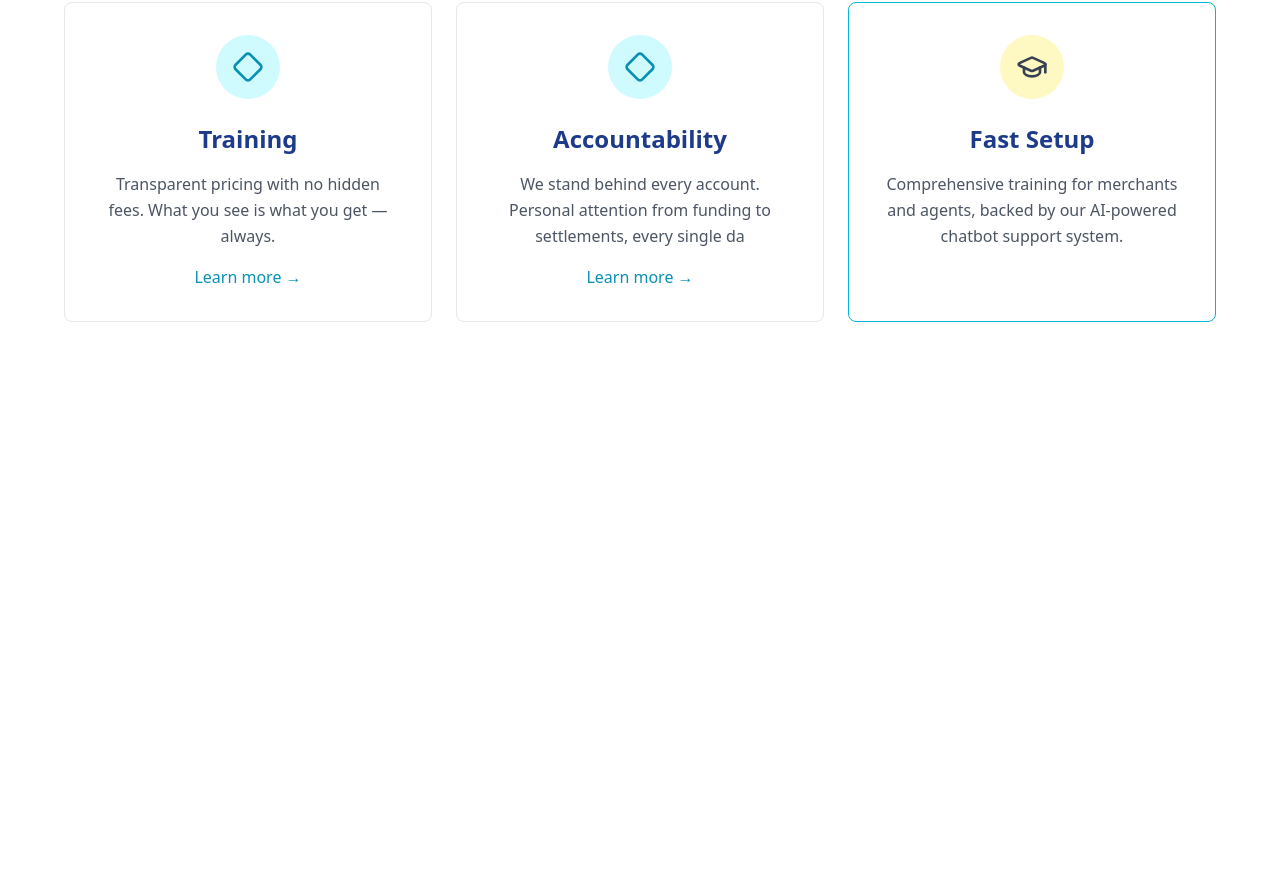
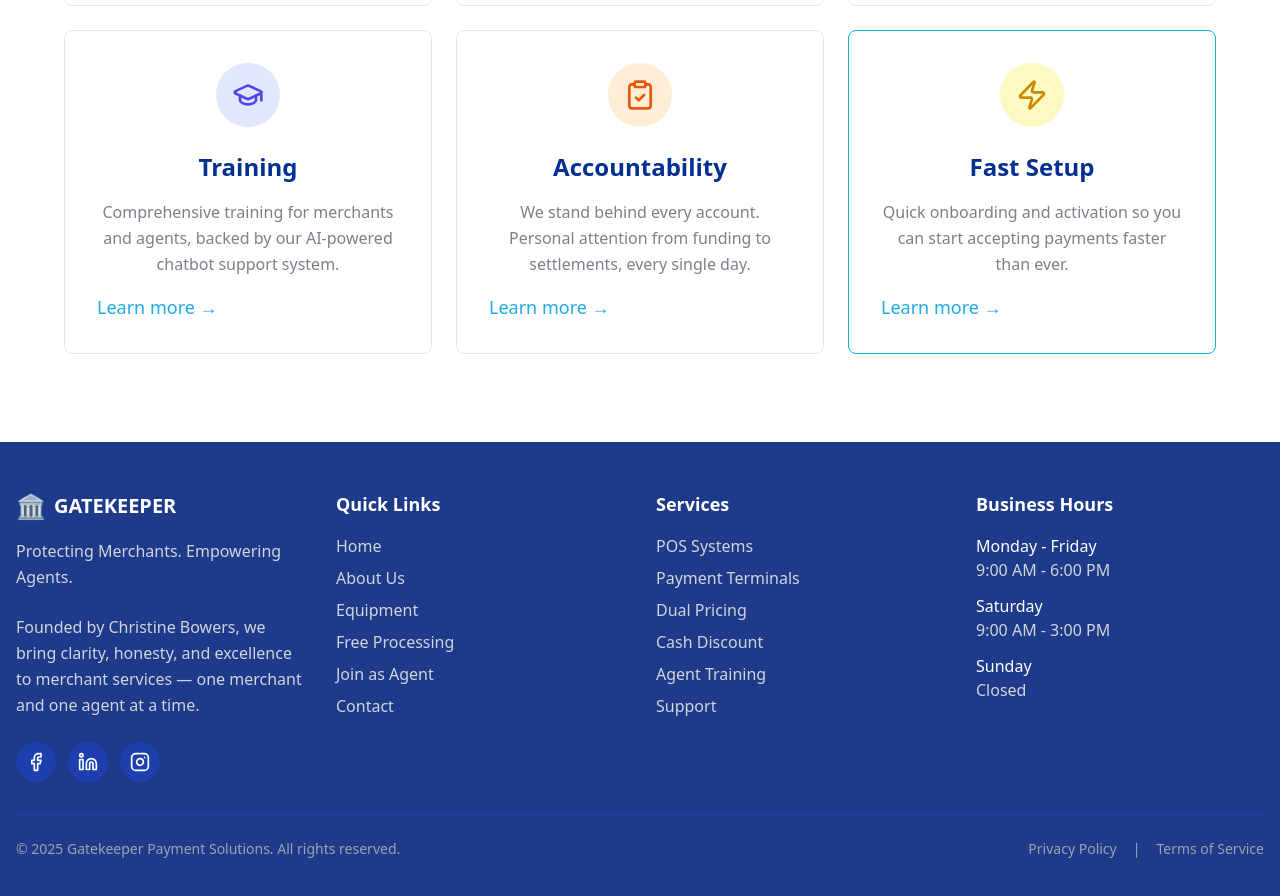
Before and after one commit to opar2043/Gatekeeper-client, a React (Vite) app: page / in a window 1280 px wide. Shown: the part 1400-2296 px from the top of the page. Before the commit the page ends 1810 px from the top, so only its background shows below. Built offline with nearby package versions, Linux system fonts and the light colour scheme.

Commit message:
my commit

```diff
--- a/src/Components/Choose/Choose.jsx
+++ b/src/Components/Choose/Choose.jsx
@@ -1,53 +1,63 @@
 import React from "react";
-import { Shield, Diamond, GraduationCap, MessageCircle } from "lucide-react";
+import {
+  ShieldCheck,
+  Users,
+  Handshake,
+  GraduationCap,
+  ClipboardCheck,
+  Zap,
+  MessageCircle,
+} from "lucide-react";
 
 const Choose = () => {
   const cards = [
     {
       title: "Accuracy",
-      icon: <Shield className="w-8 h-8 text-red-600" />,
+      icon: <ShieldCheck className="w-8 h-8 text-red-600" />,
       bg: "bg-red-100",
       border: "border-gray-200",
       text: "Every detail matters. From setup to settlements, we ensure precision in every transaction and account management.",
+      button: true,
     },
     {
       title: "Personal Support",
-      icon: <Diamond className="w-8 h-8 text-cyan-600" />,
+      icon: <Users className="w-8 h-8 text-cyan-600" />,
       bg: "bg-cyan-100",
       border: "border-gray-200",
-      text: "Direct access to our team. No call centers, no runaround — just real people who care",
+      text: "Direct access to our team. No call centers, no runaround — just real people who care.",
       button: true,
     },
     {
       title: "Honesty",
-      icon: <Diamond className="w-8 h-8 text-cyan-600" />,
-      bg: "bg-cyan-100",
+      icon: <Handshake className="w-8 h-8 text-green-600" />,
+      bg: "bg-green-100",
       border: "border-gray-200",
       text: "Transparent pricing with no hidden fees. What you see is what you get — always.",
       button: true,
     },
     {
       title: "Training",
-      icon: <Diamond className="w-8 h-8 text-cyan-600" />,
-      bg: "bg-cyan-100",
+      icon: <GraduationCap className="w-8 h-8 text-indigo-600" />,
+      bg: "bg-indigo-100",
       border: "border-gray-200",
-      text: "Transparent pricing with no hidden fees. What you see is what you get — always.",
+      text: "Comprehensive training for merchants and agents, backed by our AI-powered chatbot support system.",
       button: true,
     },
     {
       title: "Accountability",
-      icon: <Diamond className="w-8 h-8 text-cyan-600" />,
-      bg: "bg-cyan-100",
+      icon: <ClipboardCheck className="w-8 h-8 text-orange-600" />,
+      bg: "bg-orange-100",
       border: "border-gray-200",
-      text: "We stand behind every account. Personal attention from funding to settlements, every single da",
+      text: "We stand behind every account. Personal attention from funding to settlements, every single day.",
       button: true,
     },
     {
       title: "Fast Setup",
-      icon: <GraduationCap className="w-8 h-8 text-gray-700" />,
+      icon: <Zap className="w-8 h-8 text-yellow-600" />,
       bg: "bg-yellow-100",
+      button: true,
       border: "border-cyan-500",
-      text: "Comprehensive training for merchants and agents, backed by our AI-powered chatbot support system.",
+      text: "Quick onboarding and activation so you can start accepting payments faster than ever.",
     },
   ];
 
@@ -70,20 +80,20 @@ const Choose = () => {
           {cards.map((card, index) => (
             <div
               key={index}
-              className={`border ${card.border} rounded-lg p-8 hover:shadow-lg transition-shadow`}
+              className={`border ${card.border} hover:border-[#003092] duration-300 rounded-lg p-8 hover:shadow-lg transition-shadow`}
             >
               <div className="flex justify-center mb-6">
                 <div className={`w-16 h-16 ${card.bg} rounded-full flex items-center justify-center`}>
                   {card.icon}
                 </div>
               </div>
-              <h3 className="text-2xl font-bold text-blue-900 mb-4 text-center">
+              <h3 className="text-2xl font-bold text-[#003092] mb-4 text-center">
                 {card.title}
               </h3>
-              <p className="text-gray-600 text-center leading-relaxed mb-4">{card.text}</p>
+              <p className="text-gray-500/90 text-center leading-relaxed mb-4">{card.text}</p>
               {card.button && (
-                <div className="text-center">
-                  <button className="text-cyan-600 hover:text-cyan-700 font-medium inline-flex items-center">
+                <div className="text-left">
+                  <button className="text-[#20aaeb] text-lg hover:text-cyan-700 font-medium inline-flex items-center">
                     Learn more →
                   </button>
                 </div>
--- /dev/null
+++ b/src/Components/Root/Footer.jsx
@@ -0,0 +1,122 @@
+import React from 'react';
+import { Facebook, Linkedin, Instagram } from 'lucide-react';
+
+const Footer = () => {
+  return (
+    <footer className="w-full bg-blue-900 text-white py-12 px-4">
+      <div className="max-w-7xl mx-auto">
+        {/* Main Footer Content */}
+        <div className="grid grid-cols-1 md:grid-cols-4 gap-8 mb-8">
+          {/* Company Info */}
+          <div>
+            <div className="flex items-center gap-2 mb-4">
+              <div className="text-2xl">🏛️</div>
+              <h3 className="text-xl font-bold">GATEKEEPER</h3>
+            </div>
+            <p className="text-gray-300 mb-6 leading-relaxed">
+              Protecting Merchants. Empowering Agents.
+            </p>
+            <p className="text-gray-300 mb-6 leading-relaxed">
+              Founded by Christine Bowers, we bring clarity, honesty, and excellence to merchant services — one merchant and one agent at a time.
+            </p>
+            {/* Social Media Icons */}
+            <div className="flex gap-3">
+              <button className="w-10 h-10 bg-blue-800 hover:bg-blue-700 rounded-full flex items-center justify-center transition-colors">
+                <Facebook className="w-5 h-5" />
+              </button>
+              <button className="w-10 h-10 bg-blue-800 hover:bg-blue-700 rounded-full flex items-center justify-center transition-colors">
+                <Linkedin className="w-5 h-5" />
+              </button>
+              <button className="w-10 h-10 bg-blue-800 hover:bg-blue-700 rounded-full flex items-center justify-center transition-colors">
+                <Instagram className="w-5 h-5" />
+              </button>
+            </div>
+          </div>
+
+          {/* Quick Links */}
+          <div>
+            <h3 className="text-lg font-semibold mb-4">Quick Links</h3>
+            <ul className="space-y-2">
+              <li>
+                <button className="text-gray-300 hover:text-white transition-colors">Home</button>
+              </li>
+              <li>
+                <button className="text-gray-300 hover:text-white transition-colors">About Us</button>
+              </li>
+              <li>
+                <button className="text-gray-300 hover:text-white transition-colors">Equipment</button>
+              </li>
+              <li>
+                <button className="text-gray-300 hover:text-white transition-colors">Free Processing</button>
+              </li>
+              <li>
+                <button className="text-gray-300 hover:text-white transition-colors">Join as Agent</button>
+              </li>
+              <li>
+                <button className="text-gray-300 hover:text-white transition-colors">Contact</button>
+              </li>
+            </ul>
+          </div>
+
+          {/* Services */}
+          <div>
+            <h3 className="text-lg font-semibold mb-4">Services</h3>
+            <ul className="space-y-2">
+              <li>
+                <button className="text-gray-300 hover:text-white transition-colors">POS Systems</button>
+              </li>
+              <li>
+                <button className="text-gray-300 hover:text-white transition-colors">Payment Terminals</button>
+              </li>
+              <li>
+                <button className="text-gray-300 hover:text-white transition-colors">Dual Pricing</button>
+              </li>
+              <li>
+                <button className="text-gray-300 hover:text-white transition-colors">Cash Discount</button>
+              </li>
+              <li>
+                <button className="text-gray-300 hover:text-white transition-colors">Agent Training</button>
+              </li>
+              <li>
+                <button className="text-gray-300 hover:text-white transition-colors">Support</button>
+              </li>
+            </ul>
+          </div>
+
+          {/* Business Hours */}
+          <div>
+            <h3 className="text-lg font-semibold mb-4">Business Hours</h3>
+            <div className="space-y-3 text-gray-300">
+              <div>
+                <p className="font-medium text-white">Monday - Friday</p>
+                <p>9:00 AM - 6:00 PM</p>
+              </div>
+              <div>
+                <p className="font-medium text-white">Saturday</p>
+                <p>9:00 AM - 3:00 PM</p>
+              </div>
+              <div>
+                <p className="font-medium text-white">Sunday</p>
+                <p>Closed</p>
+              </div>
+            </div>
+          </div>
+        </div>
+
+        {/* Bottom Footer */}
+        <div className="border-t border-blue-800 pt-6 mt-6">
+          <div className="flex flex-col md:flex-row justify-between items-center gap-4 text-sm text-gray-400">
+            <p>© 2025 Gatekeeper Payment Solutions. All rights reserved.</p>
+            <div className="flex gap-4">
+              <button className="hover:text-white transition-colors">Privacy Policy</button>
+              <span>|</span>
+              <button className="hover:text-white transition-colors">Terms of Service</button>
+            </div>
+          </div>
+        </div>
+      </div>
+    </footer>
+  );
+};
+
+export default Footer;
--- a/src/Components/Root/Navbar.jsx
+++ b/src/Components/Root/Navbar.jsx
@@ -77,7 +77,7 @@ const Navbar = () => {
 
           {/* CTA Button - Desktop */}
           <button className="hidden lg:flex items-center gap-2 bg-[#FFC439] hover:bg-yellow-500 text-black font-semibold px-6 py-3 rounded-full transition-colors duration-300">
-            <FiMessageCircle size={18} />
+            <FiMessageCircle size={18} className="text-white" />
             Ask the Gatekeeper
           </button>
 
--- a/src/Components/Root/Root.jsx
+++ b/src/Components/Root/Root.jsx
@@ -1,6 +1,7 @@
 import React from 'react'
 import Navbar from './Navbar'
 import { Outlet } from 'react-router-dom'
+import Footer from './Footer'
 
 const Root = () => {
   return (
@@ -9,6 +10,7 @@ const Root = () => {
         <div className=''>
           <Outlet></Outlet>
         </div>
+        <Footer></Footer>
     </div>
   )
 }
```
